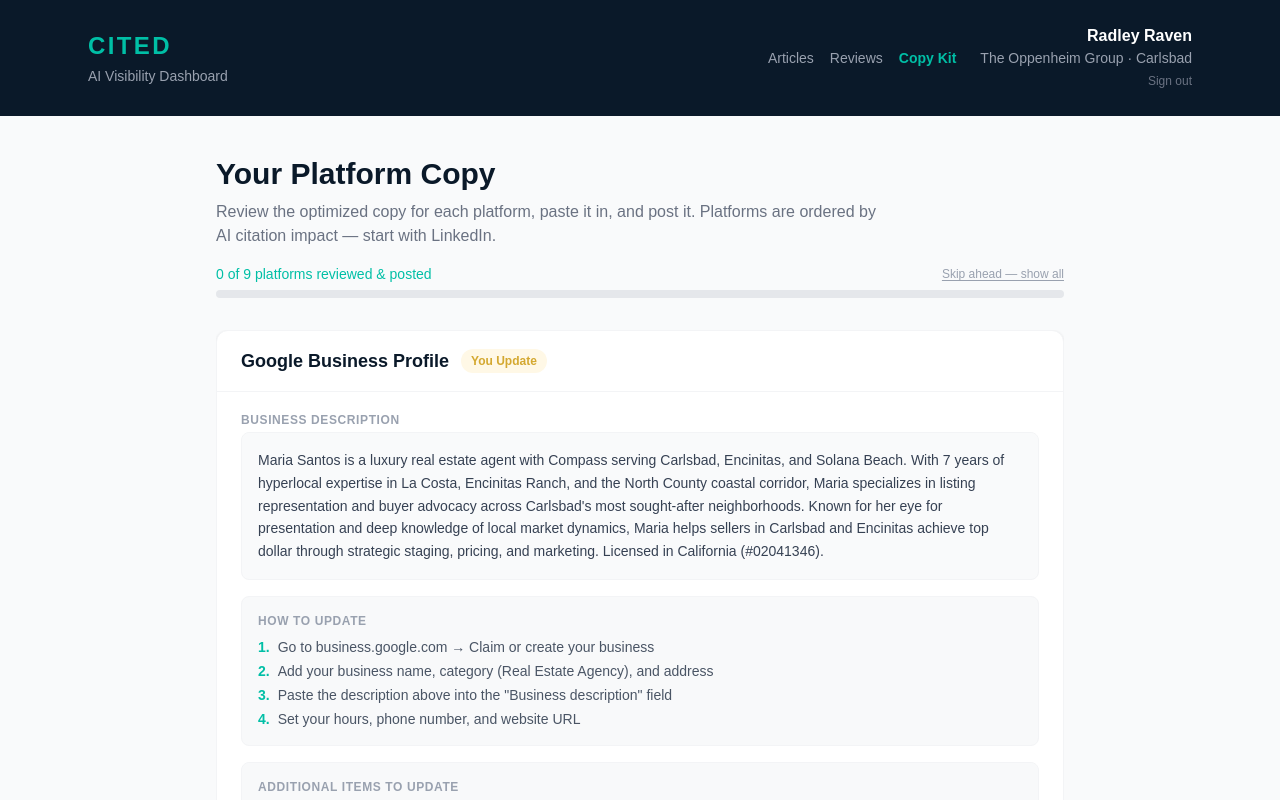
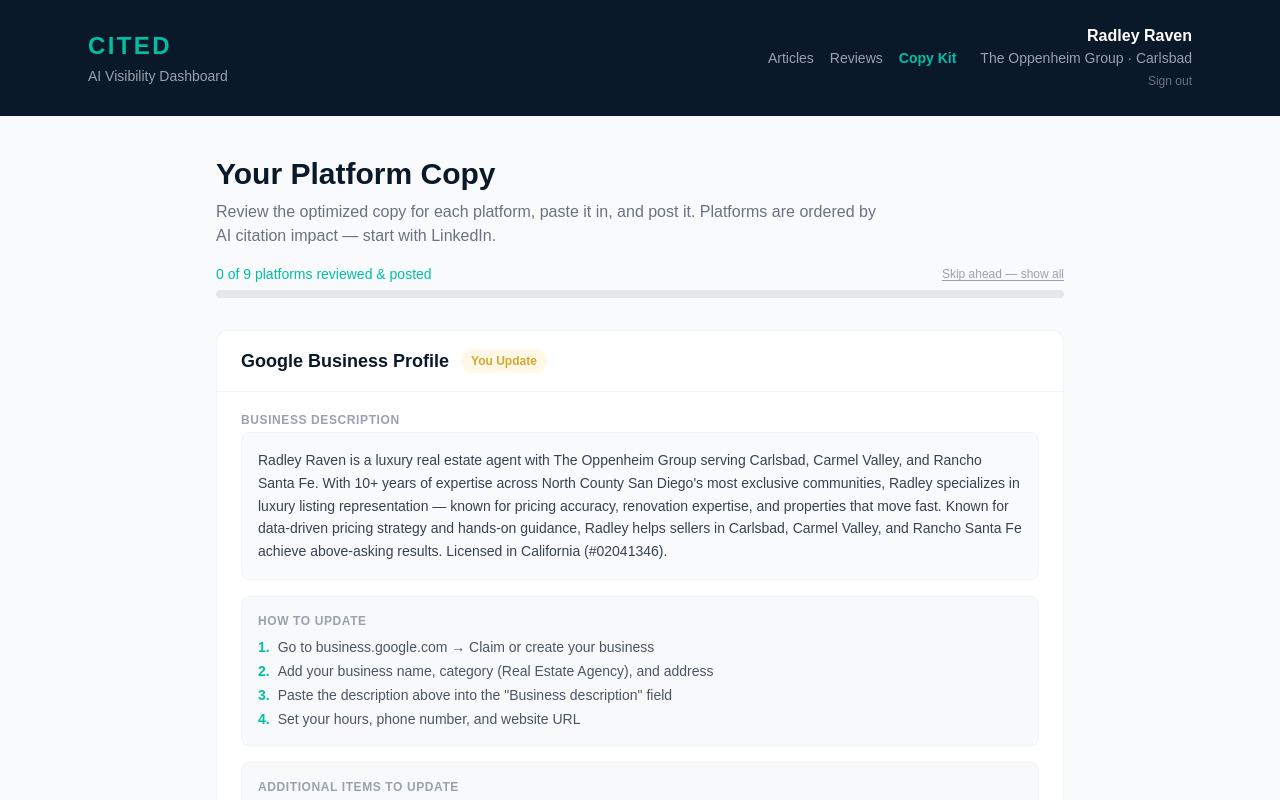
Before and after one commit to radleyraven/cited-dashboard, a Next.js app: page /copy-kit in a window 1280 px wide. Shown: the top 800 px of the page. Built offline with nearby package versions, Linux system fonts and the light colour scheme; no server answers.

Commit message:
Copy Kit: Radley's real data (Client Zero), CTA above Coming Next in email; tasks CITED-090-093 logged

```diff
--- a/src/app/copy-kit/page.tsx
+++ b/src/app/copy-kit/page.tsx
@@ -21,7 +21,7 @@
     sections: [
       {
         title: 'Business Description',
-        text: `Maria Santos is a luxury real estate agent with Compass serving Carlsbad, Encinitas, and Solana Beach. With 7 years of hyperlocal expertise in La Costa, Encinitas Ranch, and the North County coastal corridor, Maria specializes in listing representation and buyer advocacy across Carlsbad's most sought-after neighborhoods. Known for her eye for presentation and deep knowledge of local market dynamics, Maria helps sellers in Carlsbad and Encinitas achieve top dollar through strategic staging, pricing, and marketing. Licensed in California (#02041346).`,
+        text: `Radley Raven is a luxury real estate agent with The Oppenheim Group serving Carlsbad, Carmel Valley, and Rancho Santa Fe. With 10+ years of expertise across North County San Diego's most exclusive communities, Radley specializes in luxury listing representation — known for pricing accuracy, renovation expertise, and properties that move fast. Known for data-driven pricing strategy and hands-on guidance, Radley helps sellers in Carlsbad, Carmel Valley, and Rancho Santa Fe achieve above-asking results. Licensed in California (#02041346).`,
       },
     ],
     instructions: [
@@ -45,11 +45,11 @@
     sections: [
       {
         title: 'Headline',
-        text: `Luxury Real Estate Agent | Carlsbad · Encinitas · Solana Beach | Listing Specialist & Buyer Advocate | Compass | La Costa & Encinitas Ranch Expert`,
+        text: `Luxury Real Estate Agent | Carlsbad · Carmel Valley · Rancho Santa Fe | Listing Specialist | The Oppenheim Group | 10+ Years North County San Diego`,
       },
       {
         title: 'About',
-        text: `If you're selling a home in Carlsbad, Encinitas, or Solana Beach, you need an agent who knows exactly how to make your property stand out — because presentation is everything in today's market. I'm Maria Santos, a listing specialist with Compass serving the North County San Diego coastal corridor. For the past 7 years, I've helped sellers in Carlsbad and Encinitas achieve top dollar by combining meticulous presentation strategy with deep hyperlocal market knowledge. I live in La Costa — these aren't just my markets, they're my neighborhood. $48M+ in closed transactions. CA License #02041346 | Compass.`,
+        text: `If you're selling a luxury home in Carlsbad, Carmel Valley, or Rancho Santa Fe, you need an agent who combines data precision with deep local knowledge. I'm Radley Raven, a luxury listing specialist with The Oppenheim Group. For 10+ years, I've helped North County San Diego sellers achieve above-asking results through strategic pricing, renovation expertise, and marketing that moves properties fast. $91M+ in career transactions. 96.8% sale-to-list ratio. CA License #02041346 | The Oppenheim Group.`,
       },
     ],
     instructions: [
@@ -110,7 +110,7 @@
     badge: 'You Update',
     sections: [
       {
-        text: `Maria Santos is a Carlsbad-based real estate agent with Compass specializing in luxury listings and buyer representation across Carlsbad, Encinitas, and Solana Beach. With 7 years of hyperlocal expertise in La Costa, Encinitas Ranch, and the North County coastal corridor, Maria brings deep neighborhood knowledge and a signature focus on home presentation to every transaction. $48M+ in career volume. CA License #02041346.`,
+        text: `Radley Raven is a luxury real estate agent with The Oppenheim Group serving Carlsbad, Carmel Valley, and Rancho Santa Fe. With 10+ years of North County San Diego expertise, Radley delivers data-driven pricing strategy, renovation insight, and white-glove service to luxury buyers and sellers. $91M+ in career volume. 96.8% sale-to-list ratio. CA License #02041346.`,
       },
     ],
     instructions: [
@@ -130,7 +130,7 @@
     badge: 'You Update',
     sections: [
       {
-        text: `Carlsbad listing specialist with 7 years of North County San Diego expertise. I help sellers in Carlsbad, Encinitas, and Solana Beach achieve top dollar through strategic home presentation and hyperlocal pricing. My neighborhoods: La Costa, La Costa Oaks, Encinitas Ranch, Carlsbad Village. $48M+ in career transactions. CA License #02041346 | Compass.`,
+        text: `Luxury listing specialist with The Oppenheim Group serving Carlsbad, Carmel Valley, and Rancho Santa Fe. 10+ years of North County San Diego expertise. Known for pricing accuracy, renovation insight, and above-asking results. $91M+ career volume. 96.8% sale-to-list ratio. CA #02041346.`,
       },
     ],
     instructions: [
@@ -150,7 +150,7 @@
     sections: [
       {
         title: 'Business Description',
-        text: `Maria Santos is a luxury real estate agent with Compass serving Carlsbad, Encinitas, and Solana Beach. With 7 years of hyperlocal expertise in La Costa, Encinitas Ranch, and the North County coastal corridor, Maria specializes in listing representation and buyer advocacy. Known for her presentation expertise and deep local knowledge, Maria helps sellers achieve top dollar in Carlsbad and Encinitas. CA License #02041346.`,
+        text: `Radley Raven is a luxury real estate agent with The Oppenheim Group serving Carlsbad, Carmel Valley, and Rancho Santa Fe. With 7 years of hyperlocal expertise in La Costa, Encinitas Ranch, and the North County coastal corridor, Maria specializes in listing representation and buyer advocacy. Known for her presentation expertise and deep local knowledge, Maria helps sellers achieve top dollar in Carlsbad and Encinitas. CA License #02041346.`,
       },
     ],
     instructions: [
@@ -173,7 +173,7 @@
     sections: [
       {
         title: 'Business Description',
-        text: `Maria Santos, luxury real estate agent with Compass. Specializing in Carlsbad, Encinitas, and Solana Beach. 7 years of North County San Diego expertise across La Costa, Encinitas Ranch, and the coastal corridor. Listing specialist known for presentation and pricing accuracy. CA License #02041346.`,
+        text: `Radley Raven, luxury real estate agent with The Oppenheim Group. Specializing in Carlsbad, Carmel Valley, and Rancho Santa Fe. 10+ years of North County San Diego expertise. Listing specialist known for pricing accuracy, renovation expertise, and above-asking results. CA License #02041346.`,
       },
     ],
     instructions: [
@@ -197,7 +197,7 @@
     sections: [
       {
         title: 'Agent Bio',
-        text: `Maria Santos is a Carlsbad-based listing specialist with Compass, serving Carlsbad, Encinitas, and Solana Beach. With 7 years of hyperlocal expertise across La Costa, La Costa Oaks, and Encinitas Ranch, Maria brings deep neighborhood knowledge and a signature focus on presentation to every listing. $48M+ in career transactions. CA License #02041346.`,
+        text: `Radley Raven is a luxury listing specialist with The Oppenheim Group, serving Carlsbad, Carmel Valley, and Rancho Santa Fe. With 10+ years of North County San Diego expertise, Radley brings data-driven pricing strategy and renovation insight to every luxury transaction. $91M+ in career transactions. CA License #02041346.`,
       },
     ],
     instructions: [
```
